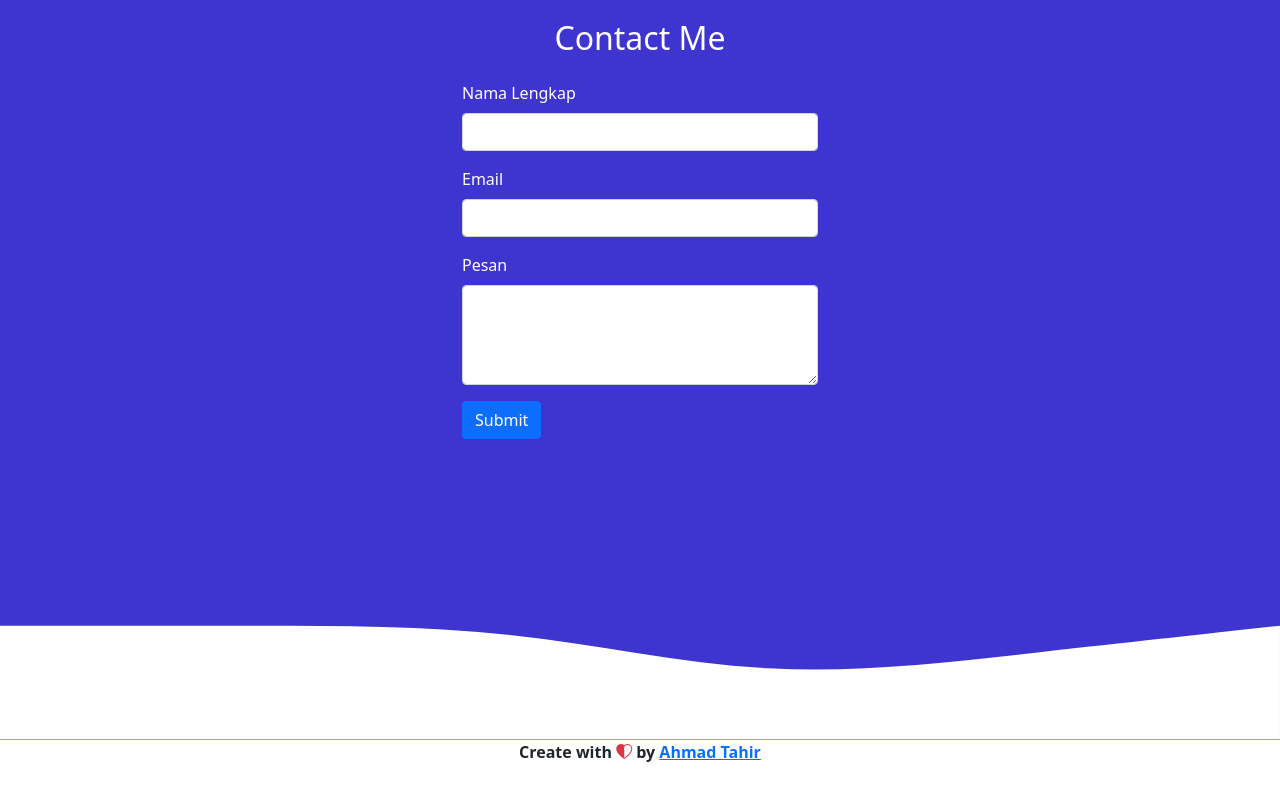
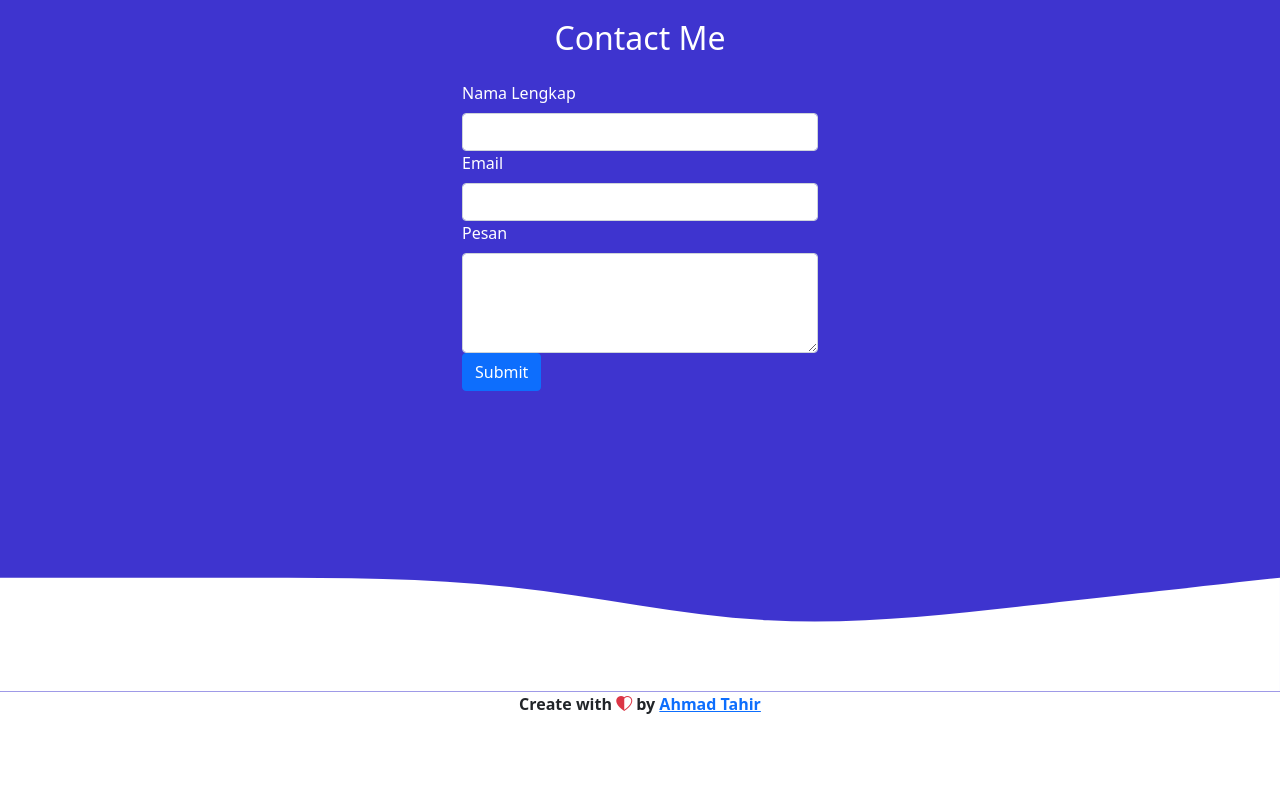
Before and after one commit to tahyr102/tahyr102.github.io, a plain HTML site: page index.html in a window 1280 px wide. Shown: the part 3477-4277 px from the top of the page. After the commit the page ends 4233 px from the top, so only its background shows below. Drawn offline with nearby package versions, Linux system fonts and the light colour scheme.

Commit message:
mengubah ukuran contact

```diff
--- a/index.html
+++ b/index.html
@@ -217,15 +217,15 @@
             <div class="row justify-content-center">
                 <div class="col-4">
                     <form>
-                        <div class="mb-3">
+                        <div class="mb-10">
                             <label for="name" class="form-label">Nama Lengkap</label>
                             <input type="text" class="form-control" id="name">
                         </div>
-                        <div class="mb-3">
+                        <div class="mb-10">
                             <label for="email" class="form-label">Email</label>
                             <input type="email" class="form-control" id="email" aria-describedby="emailHelp">
                         </div>
-                        <div class="mb-3">
+                        <div class="mb-10">
                             <label for="pesan" class="form-label">Pesan</label>
                             <textarea class="form-control" id="floatingTextarea2" style="height: 100px"></textarea>
 
```
